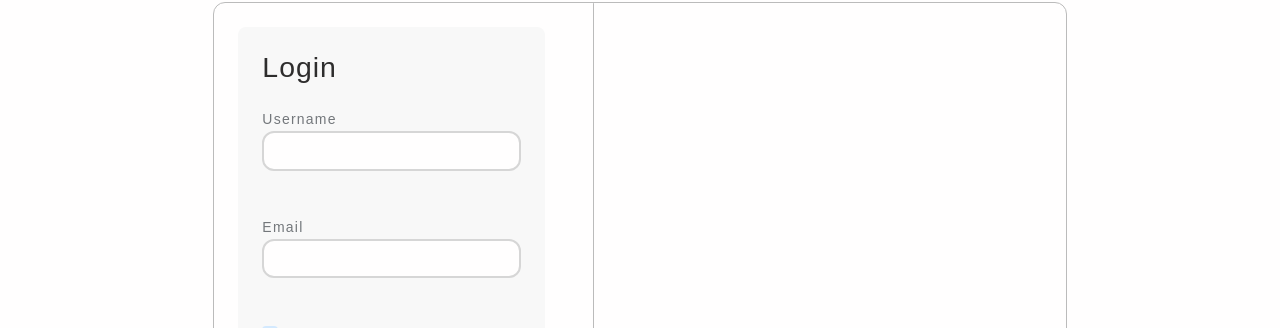
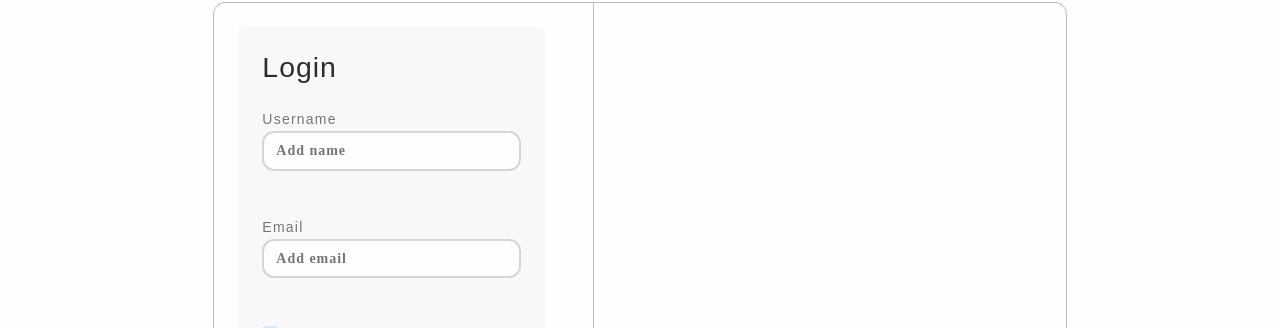
Before and after one commit to ArneoMV/ui-library-dip, a React (Create React App) app: page /form in a window 1280 px wide. Shown: the part 382-710 px from the top of the page. Built offline with nearby package versions, Linux system fonts and the light colour scheme; no server answers.

Commit message:
Adjust form

```diff
--- a/src/components/system/Form.jsx
+++ b/src/components/system/Form.jsx
@@ -6,35 +6,32 @@ import Button from '../system/Button';
 import Input from '../system/Input';
 import Checkbox from '../system/Checkbox';
 
-export const Form = () => {
+const Form = () => {
   const {
     register,
     control,
     handleSubmit,
+    reset,
     formState: { errors },
-  } = useForm();
-
-  const [placeholders, setPlaceholders] = useState({
-    username: '',
-    email: '',
+  } = useForm({
+    // from the react-hook-form docs;
+    // https://react-hook-form.com/docs/useform#mode
+    // "This option allows you to configure the validation strategy before a user submits the form.
+    // (by default) The validation occurs during the onSubmit event, which is triggered by invoking the handleSubmit function."
+    mode: 'onChange', // "Validation is triggered on the changeevent for each input, leading to multiple re-renders."
+    defaultValues: {
+      username: '',
+      email: '',
+    },
   });
 
-  useEffect(() => {
-    const fetchUserData = async () => {
-      const response = await fetch('https://jsonplaceholder.typicode.com/users/1');
-      const data = await response.json();
-      setPlaceholders({
-        username: 'Add name',
-        email: 'Add mail',
-      });
-    };
-
-    fetchUserData();
-  }, []);
-
   const onSubmit = (data) => {
-    console.log('Username:', data.username);
-    console.log('Email:', data.email);
+    alert(`Username: ${data.username}\n${data.email}`);
+    if (window.confirm('Reset form data?')) {
+      // Reset the entire form state, fields reference, and subscriptions.
+      //  There are optional arguments and will allow partial form state reset.
+      reset({ username: '', email: '' });
+    }
   };
 
   return (
@@ -44,21 +41,25 @@ export const Form = () => {
         <div className="column form-control">
           <Input
             label="Username"
-            placeholder={placeholders.username}
+            placeholder="Add name"
             register={register('username', {
-                required: {
+              required: {
                 value: true,
                 message: 'Username is required',
-                },
+              },
             })}
-            error={errors.username && errors.username.type === "required" && errors.username.message}
-            />
+            error={
+              errors.username &&
+              errors.username.type === 'required' &&
+              errors.username.message
+            }
+          />
         </div>
         <div className="column form-control">
           <Input
             label="Email"
             type="email"
-            placeholder={placeholders.email}
+            placeholder="Add email"
             register={register('email', {
               required: {
                 value: true,
@@ -81,9 +82,7 @@ export const Form = () => {
           />
         </div>
         <div className="row">
-            <Checkbox
-                label="Agree to terms and conditions"
-            />
+          <Checkbox label="Agree to terms and conditions" />
         </div>
         <div className="row">
           <Button type="primary">Send</Button>
--- a/src/components/system/Input.jsx
+++ b/src/components/system/Input.jsx
@@ -2,31 +2,25 @@ import React, { useState } from 'react';
 import '../../styles/scss/system/_input.scss';
 import { FaCheckCircle, FaExclamationCircle } from 'react-icons/fa';
 
-const Input = ({ label, placeholder, error, success, disabled, onChange }) => {
-  const [inputValue, setInputValue] = useState('');
-
-  const handleChange = (e) => {
-    setInputValue(e.target.value);
-    if (typeof onChange === 'function') {
-      onChange(e.target.value);
-    }
-  };
-  ;
-
+const Input = ({ label, placeholder, error, success, disabled, register }) => {
   const hasError = error && !success;
-
   return (
-    <div className={`input ${hasError ? 'input-error' : ''} ${success ? 'input-success' : ''}`}>
+    <div
+      className={`input ${hasError ? 'input-error' : ''} ${
+        success ? 'input-success' : ''
+      }`}
+    >
       {label && <label className="input-label">{label}</label>}
       <div className="input-wrapper">
-        {hasError && <FaExclamationCircle className="input-icon input-icon-error" />}
+        {hasError && (
+          <FaExclamationCircle className="input-icon input-icon-error" />
+        )}
         {success && <FaCheckCircle className="input-icon input-icon-success" />}
         <input
+          {...register}
           type="text"
           className="input-field"
           placeholder={placeholder}
-          value={inputValue}
-          onChange={handleChange}
           disabled={disabled}
         />
       </div>
```
